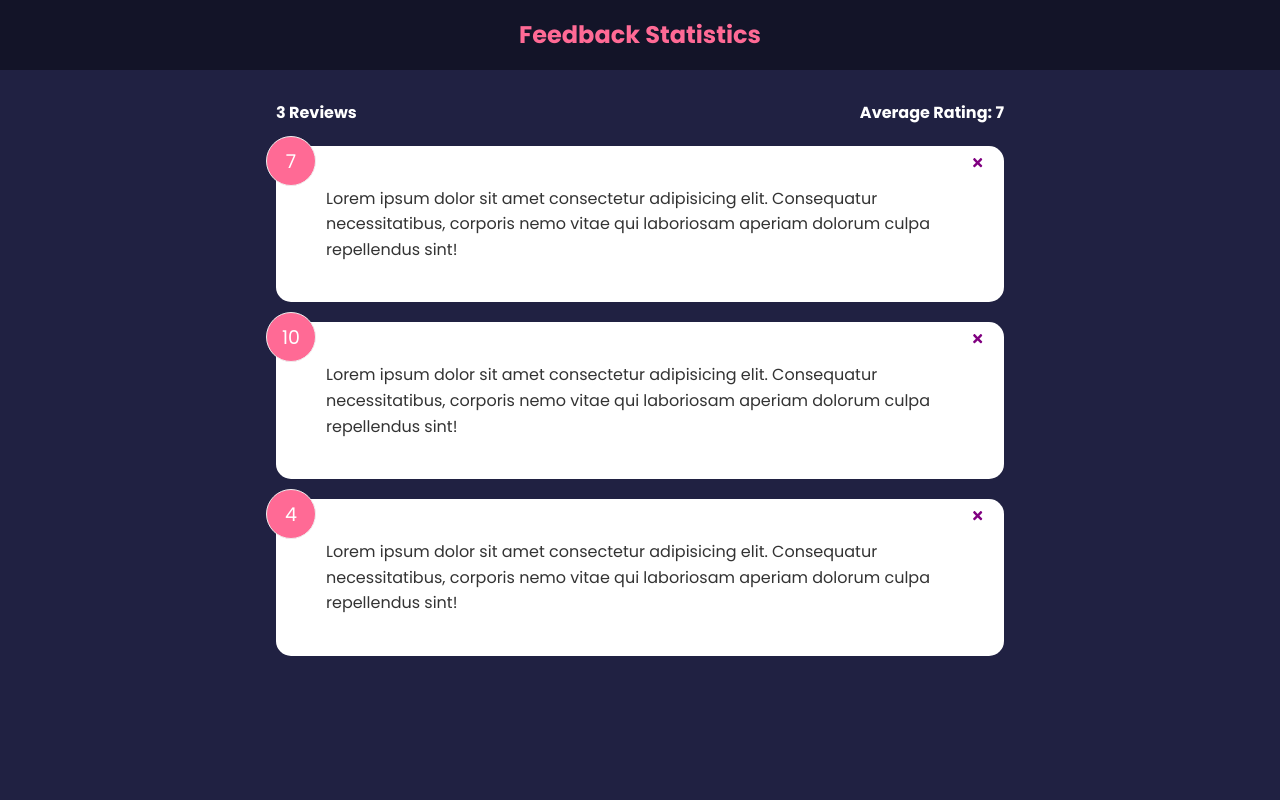
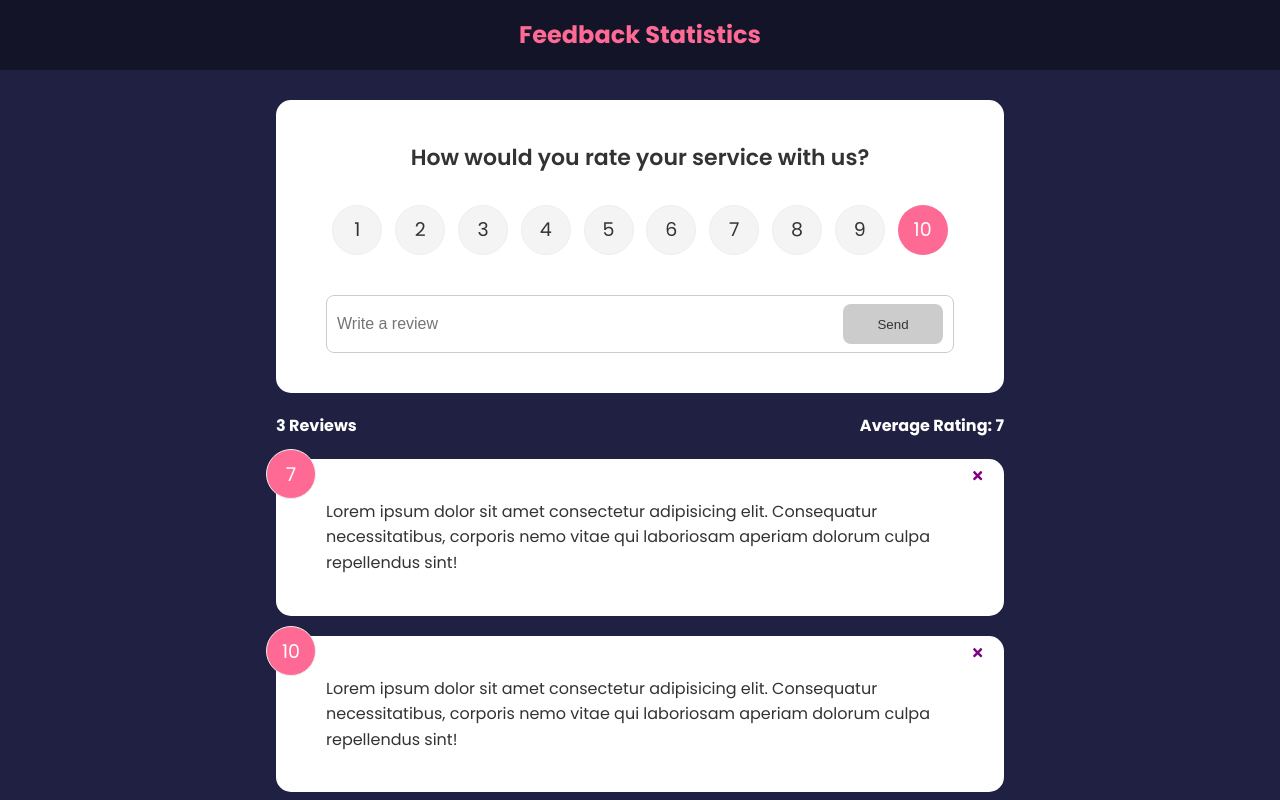
Before and after one commit to hrflkner/feedback-statistics, a React (Create React App) app: page / in a window 1280 px wide. Shown: the top 800 px of the page. Built offline with nearby package versions, Linux system fonts and the light colour scheme.

Commit message:
Completed V1

```diff
--- a/package.json
+++ b/package.json
@@ -6,10 +6,13 @@
     "@testing-library/jest-dom": "^5.16.4",
     "@testing-library/react": "^13.2.0",
     "@testing-library/user-event": "^13.5.0",
+    "framer-motion": "^4.1.17",
     "react": "^18.1.0",
     "react-dom": "^18.1.0",
     "react-icons": "^4.3.1",
+    "react-router-dom": "^6.3.0",
     "react-scripts": "5.0.1",
+    "uuid": "^8.3.2",
     "web-vitals": "^2.1.4"
   },
   "scripts": {
--- a/src/App.js
+++ b/src/App.js
@@ -1,9 +1,14 @@
 /* eslint-disable no-unused-vars */
+import { v4 as uuidv4 } from 'uuid';
+import { BrowserRouter as Router, Routes, Route } from 'react-router-dom';
 import { useState } from 'react';
 import Header from './components/Header';
 import FeedbackStats from './components/FeedbackStats';
+import FeedbackForm from './components/FeedbackForm';
 import FeedbackList from './components/FeedbackList';
 import FeedbackData from './data/FeedbackData';
+import AboutPage from './pages/AboutPage';
+import AboutIconLink from './components/AboutIconLink';
 
 function App() {
     const [feedback, setFeedback] = useState(FeedbackData);
@@ -14,17 +19,37 @@ function App() {
         }
     };
 
+    const addFeedback = (newFeedback) => {
+        newFeedback.id = uuidv4();
+        setFeedback([newFeedback, ...feedback]);
+    };
+
     return (
         <>
+            <Router>
                 <Header />
                 <div className="container">
+                    <Routes>
                         {/* Feedback passed down as prop */}
+                        <Route
+                            exact
+                            path="/"
+                            element={
+                                <>
+                                    <FeedbackForm handleAdd={addFeedback} />
                                     <FeedbackStats feedback={feedback} />
                                     <FeedbackList
                                         feedback={feedback}
                                         handleDelete={deleteFeedback}
                                     />
+                                </>
+                            }
+                        ></Route>
+                        <Route path="/about" element={<AboutPage />} />
+                    </Routes>
+                    <AboutIconLink />
                 </div>
+            </Router>
         </>
     );
 }
--- /dev/null
+++ b/src/components/AboutIconLink.jsx
@@ -0,0 +1,14 @@
+import { FaQuestion } from 'react-icons/fa';
+import { Link } from 'react-router-dom';
+
+function AboutIconLink() {
+    return (
+        <div className="about-link">
+            <Link to="/about">
+                <FaQuestion size={30} />
+            </Link>
+        </div>
+    );
+}
+
+export default AboutIconLink;
--- /dev/null
+++ b/src/components/FeedbackForm.jsx
@@ -0,0 +1,66 @@
+import { useState } from 'react';
+import RatingSelect from './RatingSelect';
+import Card from '../shared/Card';
+import Button from '../shared/Button';
+
+function FeedbackForm({ handleAdd }) {
+    const [text, setText] = useState('');
+    const [rating, setRating] = useState(10);
+    const [btnDisabled, setBtnDisabled] = useState(true);
+    const [message, setMessage] = useState('');
+
+    const handleTextChange = (e) => {
+        if (text === '') {
+            setBtnDisabled(true);
+            setMessage(null);
+        } else if (text !== '' && text.trim().length <= 10) {
+            setBtnDisabled(true);
+            setMessage('Text must be at least 10 characters!');
+        } else {
+            setBtnDisabled(false);
+            setMessage(null);
+        }
+
+        setText(e.target.value);
+    };
+
+    const handleSubmit = (e) => {
+        e.preventDefault();
+        if (text.trim().length > 10) {
+            const newFeedback = {
+                text,
+                rating,
+            };
+
+            handleAdd(newFeedback);
+            setText('');
+        }
+    };
+
+    return (
+        <Card>
+            <form onSubmit={handleSubmit}>
+                <h2>How would you rate your service with us?</h2>
+                <RatingSelect selectRating={(rating) => setRating(rating)} />
+                <div className="input-group">
+                    <input
+                        onChange={handleTextChange}
+                        type="text"
+                        placeholder="Write a review"
+                        value={text}
+                    />
+                    <Button
+                        type="submit"
+                        version="secondary"
+                        isDisabled={btnDisabled}
+                    >
+                        Send
+                    </Button>
+                </div>
+                {message && <div className="message">{message}</div>}
+            </form>
+        </Card>
+    );
+}
+
+export default FeedbackForm;
--- a/src/components/FeedbackList.jsx
+++ b/src/components/FeedbackList.jsx
@@ -1,3 +1,4 @@
+import { motion, AnimatePresence } from 'framer-motion';
 import PropTypes from 'prop-types';
 import FeedbackItem from './FeedbackItem';
 
@@ -8,14 +9,23 @@ function FeedbackList({ feedback, handleDelete }) {
 
     return (
         <div className="feedback-list">
+            <AnimatePresence>
                 {/* Feedback Items mapped to each FeedbackItem Component as a prop */}
                 {feedback.map((item) => (
+                    <motion.div
+                        key={item.id}
+                        initial={{ opacity: 0 }}
+                        animate={{ opacity: 1 }}
+                        exit={{ opacity: 0 }}
+                    >
                         <FeedbackItem
                             key={item.id}
                             item={item}
                             handleDelete={handleDelete}
                         />
+                    </motion.div>
                 ))}
+            </AnimatePresence>
         </div>
     );
 }
--- /dev/null
+++ b/src/components/RatingSelect.jsx
@@ -0,0 +1,127 @@
+import { useState } from 'react';
+
+function RatingSelect({ selectRating }) {
+    const [selected, setSelected] = useState(10);
+
+    const handleChange = (e) => {
+        setSelected(+e.currentTarget.value);
+        selectRating(+e.currentTarget.value);
+    };
+
+    return (
+        <ul className="rating">
+            <li>
+                <input
+                    type="radio"
+                    id="num1"
+                    name="rating"
+                    value="1"
+                    onChange={handleChange}
+                    checked={selected === 1}
+                />
+                <label htmlFor="num1">1</label>
+            </li>
+            <li>
+                <input
+                    type="radio"
+                    id="num2"
+                    name="rating"
+                    value="2"
+                    onChange={handleChange}
+                    checked={selected === 2}
+                />
+                <label htmlFor="num2">2</label>
+            </li>
+            <li>
+                <input
+                    type="radio"
+                    id="num3"
+                    name="rating"
+                    value="3"
+                    onChange={handleChange}
+                    checked={selected === 3}
+                />
+                <label htmlFor="num3">3</label>
+            </li>
+            <li>
+                <input
+                    type="radio"
+                    id="num4"
+                    name="rating"
+                    value="4"
+                    onChange={handleChange}
+                    checked={selected === 4}
+                />
+                <label htmlFor="num4">4</label>
+            </li>
+            <li>
+                <input
+                    type="radio"
+                    id="num5"
+                    name="rating"
+                    value="5"
+                    onChange={handleChange}
+                    checked={selected === 5}
+                />
+                <label htmlFor="num5">5</label>
+            </li>
+            <li>
+                <input
+                    type="radio"
+                    id="num6"
+                    name="rating"
+                    value="6"
+                    onChange={handleChange}
+                    checked={selected === 6}
+                />
+                <label htmlFor="num6">6</label>
+            </li>
+            <li>
+                <input
+                    type="radio"
+                    id="num7"
+                    name="rating"
+                    value="7"
+                    onChange={handleChange}
+                    checked={selected === 7}
+                />
+                <label htmlFor="num7">7</label>
+            </li>
+            <li>
+                <input
+                    type="radio"
+                    id="num8"
+                    name="rating"
+                    value="8"
+                    onChange={handleChange}
+                    checked={selected === 8}
+                />
+                <label htmlFor="num8">8</label>
+            </li>
+            <li>
+                <input
+                    type="radio"
+                    id="num9"
+                    name="rating"
+                    value="9"
+                    onChange={handleChange}
+                    checked={selected === 9}
+                />
+                <label htmlFor="num9">9</label>
+            </li>
+            <li>
+                <input
+                    type="radio"
+                    id="num10"
+                    name="rating"
+                    value="10"
+                    onChange={handleChange}
+                    checked={selected === 10}
+                />
+                <label htmlFor="num10">10</label>
+            </li>
+        </ul>
+    );
+}
+
+export default RatingSelect;
--- /dev/null
+++ b/src/pages/AboutPage.jsx
@@ -0,0 +1,23 @@
+import { Link } from 'react-router-dom';
+import Card from '../shared/Card';
+
+function AboutPage() {
+    return (
+        <Card>
+            <div className="about">
+                <h1>About This Project</h1>
+                <p>
+                    This is a React app to leave feedback for a product or
+                    service
+                </p>
+                <p>Version: 1.0.0</p>
+
+                <p>
+                    <Link to="/">Back to Homepage</Link>
+                </p>
+            </div>
+        </Card>
+    );
+}
+
+export default AboutPage;
--- /dev/null
+++ b/src/shared/Button.jsx
@@ -0,0 +1,28 @@
+import PropTypes from 'prop-types';
+
+function Button({ children, version, type, isDisabled }) {
+    return (
+        <button
+            type={type}
+            disabled={isDisabled}
+            className={`btn btn-${version}`}
+        >
+            {children}
+        </button>
+    );
+}
+
+Button.defaultProps = {
+    version: 'primary',
+    type: 'button',
+    isDabled: false,
+};
+
+Button.propTypes = {
+    children: PropTypes.node.isRequired,
+    version: PropTypes.string,
+    type: PropTypes.string,
+    isDisabled: PropTypes.bool,
+};
+
+export default Button;
```
Also changed, not shown: 1 other file (tests, documents, lock files or other folders). Lines whose indentation alone changed are shown as unchanged.
